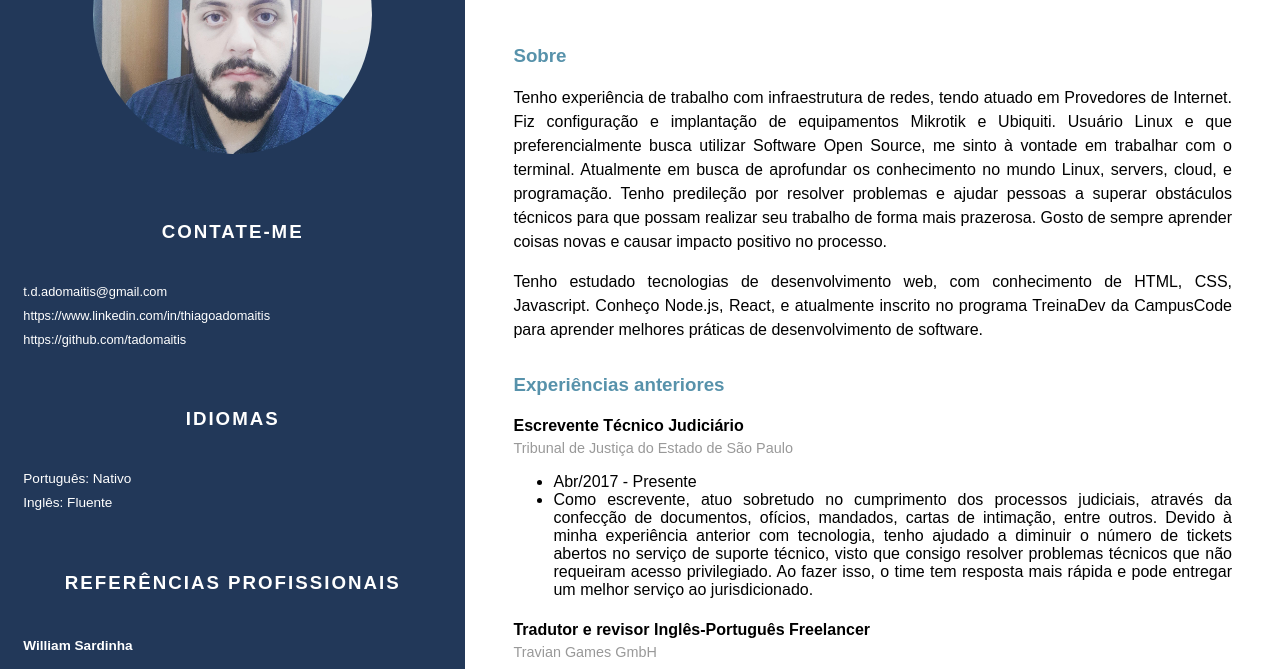
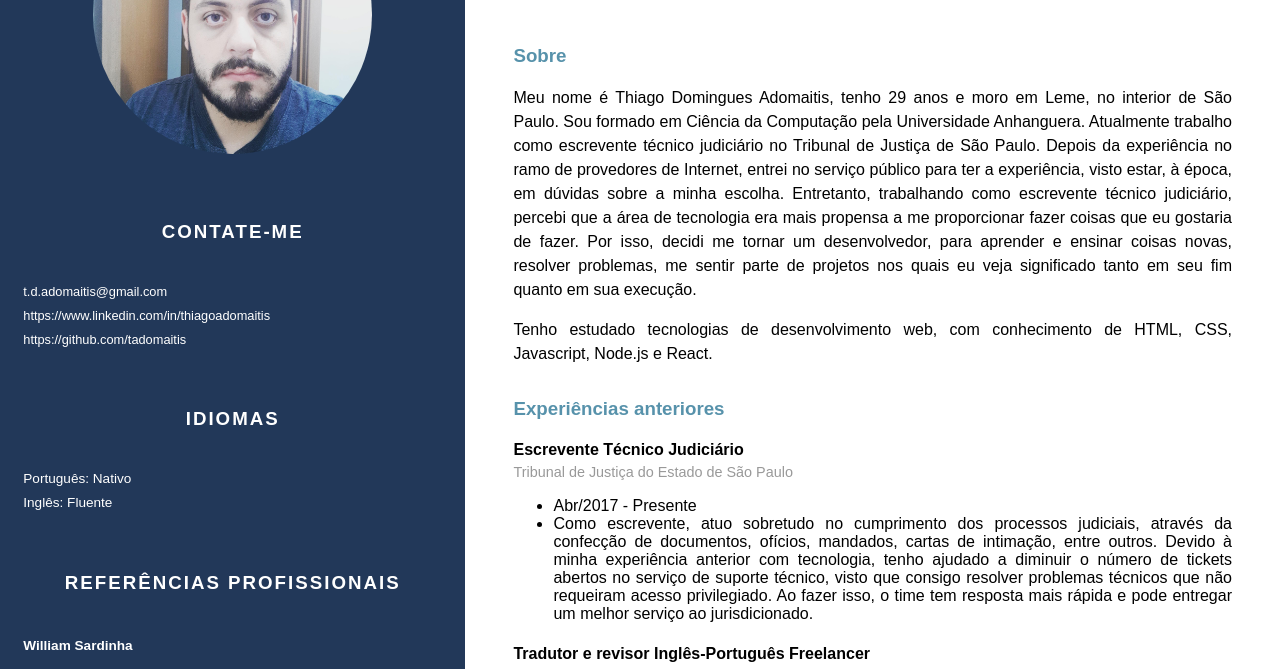
Before and after one commit to tadomaitis/tadomaitis.github.io, a plain HTML site: page index.html in a window 1280 px wide. Shown: the part 205-874 px from the top of the page. Drawn offline with Linux system fonts and the light colour scheme.

Commit message:
update About me

```diff
--- a/index.html
+++ b/index.html
@@ -61,7 +61,7 @@
 
     <main class='main'>
       <section class='personal-data'>
-        <h1 class='name'>Thiago Adomaitis</h1>
+        <h1 class='name'>Thiago Domingues Adomaitis</h1>
         <hr class='line' align='left'>
         <h2 class='title'>Profissional de tecnologia</h2>
       </section>
@@ -69,21 +69,18 @@
       <section class='main-section about-me'>
         <h3 class='section-title'>Sobre</h3>
         <p class='about-paragraph'>
-          Tenho experiência de trabalho com infraestrutura de redes, tendo atuado em Provedores de Internet. Fiz
-          configuração e implantação de equipamentos Mikrotik e Ubiquiti.
-          Usuário Linux e que preferencialmente busca utilizar Software Open Source, me sinto à vontade em trabalhar com
-          o
-          terminal.
-          Atualmente em busca de aprofundar os conhecimento no mundo Linux, servers, cloud, e programação.
-          Tenho predileção por resolver problemas e ajudar pessoas a superar obstáculos técnicos para que possam
-          realizar
-          seu trabalho de forma mais prazerosa. Gosto de sempre aprender coisas novas e causar impacto positivo no
-          processo.
+          Meu nome é Thiago Domingues Adomaitis, tenho 29 anos e moro em Leme, no interior de São Paulo.
+          Sou formado em Ciência da Computação pela Universidade Anhanguera. Atualmente trabalho como escrevente técnico
+          judiciário no Tribunal de Justiça de São Paulo. Depois da experiência no ramo de provedores de Internet, entrei
+          no serviço público para ter a experiência, visto estar, à época, em dúvidas sobre a minha escolha. Entretanto,
+          trabalhando como escrevente técnico judiciário, percebi que a área de tecnologia era mais propensa a me proporcionar
+          fazer coisas que eu gostaria de fazer. Por isso, decidi me tornar um desenvolvedor, para aprender e ensinar coisas novas,
+          resolver problemas, me sentir parte de projetos nos quais eu veja significado tanto em seu fim quanto em
+          sua execução.
         </p>
         <p class='about-paragraph'>
-          Tenho estudado tecnologias de desenvolvimento web, com conhecimento de HTML, CSS, Javascript. Conheço Node.js,
-          React, e atualmente inscrito no programa TreinaDev da CampusCode para aprender melhores práticas de
-          desenvolvimento de software.
+          Tenho estudado tecnologias de desenvolvimento web, com conhecimento de HTML, CSS, Javascript, Node.js e
+          React.
         </p>
       </section>
 
```
